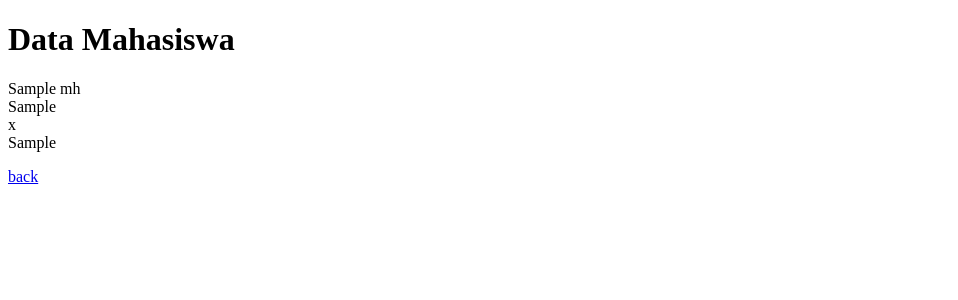
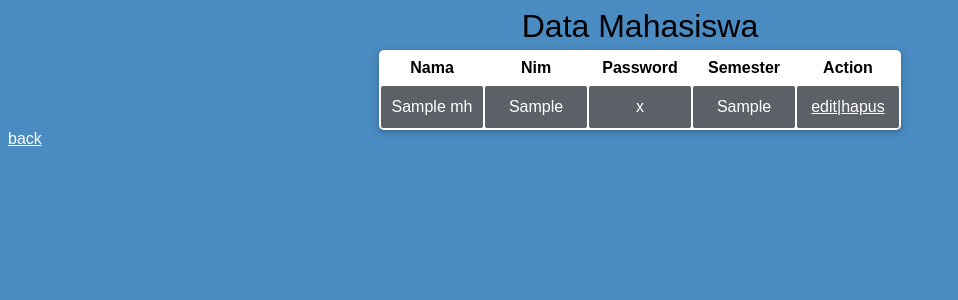
Before and after one commit to egin10/belajar_web, a PHP site: page /data_mhs.php in a window 1280 px wide. Shown: the top 300 px of the page, without its empty margins (0-958 px from the left). Run offline with PHP 8.4, Linux system fonts and the light colour scheme; tables that the repository leaves empty or names only in its code hold one stand-in row (values such as "Sample post"); data that the repository does not hold is empty.

Commit message:
add_rm:edit_mhs

```diff
--- a/data_mhs.php
+++ b/data_mhs.php
@@ -15,24 +15,80 @@
 	<title>Data Mahasiswa</title>
 </head>
 <body>
-	<h1>Data Mahasiswa</h1>
+<style type="text/css">
+body{
+  background: #4a8bc2;
+}
+h1{
+  color: #000;
+  font-family: arial;
+  font-weight: lighter;
+  margin-top: 5px;
+  margin-bottom: 5px;
+}
+table{
+  border-radius:5px;
+  background-color: #fff;
+  box-shadow: 0 2px 5px rgba(0, 0, 0, 0.16), 0 2px 10px rgba(0, 0, 0, 0.12);
+}
+td{
+  font-family: arial;
+  text-align: center;
+  background:  #5d6167;
+  width: 100px;
+  height: 40px;
+  color: #fff;
+  border: 0px;
+  border-radius: 2px;
+  -moz-border-radius: 2px;
+  -webkit-border-radius: 2px;
+  transition: all 0.3s ease;
+}
+th{
+  font-family:sans-serif;
+  height: 30px;
+
+}
+a{
+  font-family: sans-serif;
+  font-family: Arial;
+  color: white;
+
+}
+a:hover{
+  color: #1abc9d;
+}
+</style>
+
+	<h1><center>Data Mahasiswa</center></h1>
+  <table align=center border=0>
+    <tr bgcolor="white"><!--baris-->
+      <th>Nama</th>
+      <th>Nim</th>
+      <th>Password</th>
+      <th>Semester</th>
+      <th>Action</th>
+    </tr>
 
 	<?php
 		$query = mysql_query("SELECT * FROM data_mhs");
 
 		while ($data = mysql_fetch_array($query)) {
-			echo "<p>"
-				.$data['nama'].
-				"<br>".
+			echo "<tr><td>"
+				.$data['nama']. //fungsi titik untuk menyambungkan php
+				"</td><td>".
 				$data['nim'].
-				"<br>".
+				"</td><td>".
 				$data['password'].
-				"<br>".
+				"</td><td>".
 				$data['semester'].
-				"</p>";
+        "</td><td>".
+        "<a href='edit_mhs.php?nim=".$data['nim']."'>edit</a>"."|".
+        "<a href='delete_mhs.php?nim=".$data['nim']."'>hapus</a>".
+        "</tr></tr>";
 		}
 	?>
-
+  </table>
 	<!-- paragraf ke-1 -->
 	<!-- <p>
 		<?php echo $namaMhs; ?> <br>
```
Also changed, not shown: edit_mhs.php (added, +60 -0 lines), coba.php (deleted), ngeri.php (deleted).
